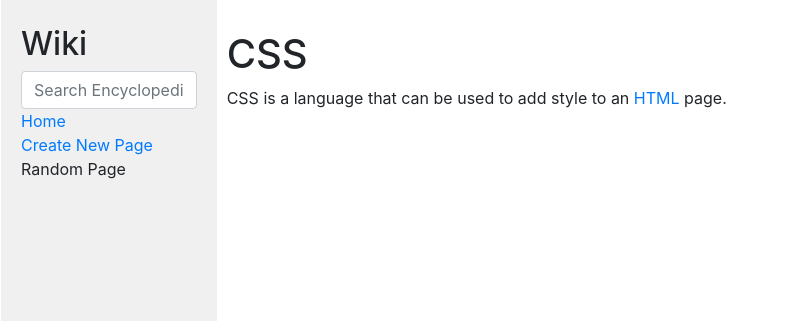
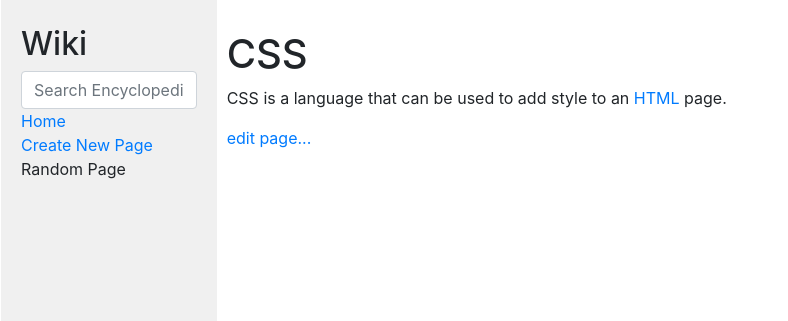
Before and after one commit to mohammad-alj/django-wiki, a Django app: page /wiki/CSS in a window 1280 px wide. Shown: the top 321 px of the page, without its empty margins (0-788 px from the left). Run offline with Django 3.2, Linux system fonts and the light colour scheme; some libraries are stand-ins or nearby versions.

Commit message:
Create edit page route.

```diff
--- a/encyclopedia/templates/encyclopedia/entry.html
+++ b/encyclopedia/templates/encyclopedia/entry.html
@@ -5,5 +5,6 @@
 {% endblock %}
 
 {% block body %}
-    {{ entry_content | safe}}
+    {{ entry_content | safe }}
+    <a href="{% url 'edit page' entry_name %}" class="text-link mt-3">edit page...</a>
 {% endblock %}
--- a/encyclopedia/urls.py
+++ b/encyclopedia/urls.py
@@ -6,5 +6,6 @@ urlpatterns = [
     path("", views.index, name="index"),
     path('search', views.search, name='search'),
     path('new-page', views.new_page, name='new page'),
-    path('wiki/<str:entry>', views.entry, name='title')
+    path('wiki/<str:entry>', views.entry, name='title'),
+    path('edit-page/<str:entry>', views.edit_page, name='edit page')
 ]
--- a/encyclopedia/views.py
+++ b/encyclopedia/views.py
@@ -61,3 +61,7 @@ def new_page(req: HttpRequest):
         util.save_entry(name, content)
         return HttpResponseRedirect('/')
     return render(req, 'encyclopedia/new_page.html', {'name': '', 'content': '', 'name_error': '', 'content_error': ''})
+
+
+def edit_page(req: HttpRequest, entry):
+    return HttpResponse(entry)
```
